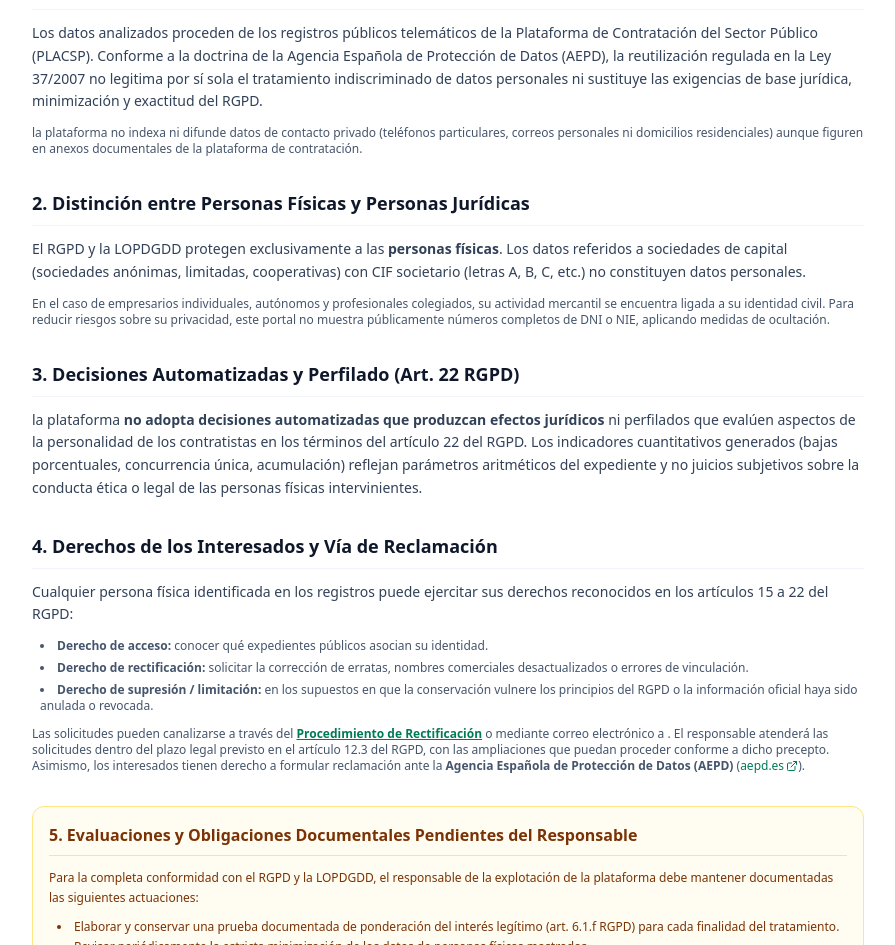
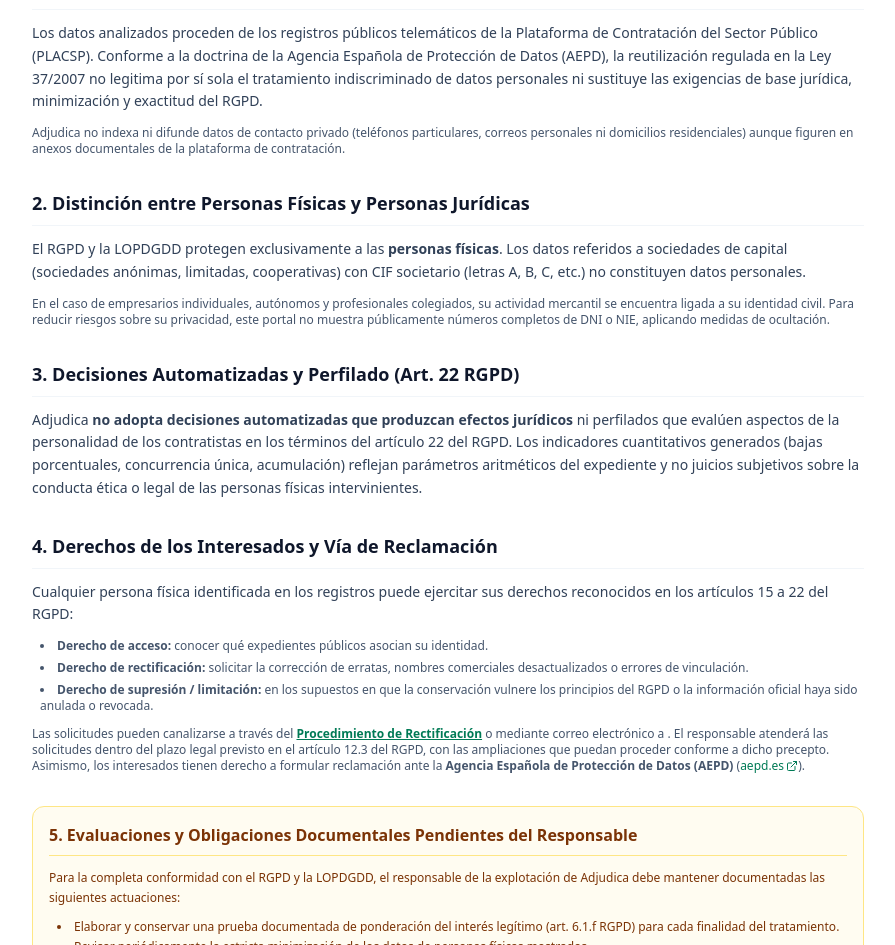
Before and after one commit to soker90/adjudica, a Next.js app: page /privacidad in a window 1280 px wide. Shown: the part 1287-2232 px from the top of the page, without its empty margins (192-1087 px from the left). Built offline with nearby package versions, Linux system fonts and the light colour scheme; no server answers.

Commit message:
feat(config): preserve instance-specific copy in src/app/privacidad/page.tsx

```diff
--- a/src/app/privacidad/page.tsx
+++ b/src/app/privacidad/page.tsx
@@ -142,7 +142,7 @@ export default function PrivacidadPage() {
             Los datos analizados proceden de los registros públicos telemáticos de la Plataforma de Contratación del Sector Público (PLACSP). Conforme a la doctrina de la Agencia Española de Protección de Datos (AEPD), la reutilización regulada en la Ley 37/2007 no legitima por sí sola el tratamiento indiscriminado de datos personales ni sustituye las exigencias de base jurídica, minimización y exactitud del RGPD.
           </p>
           <p className="text-xs text-slate-600">
-            la plataforma no indexa ni difunde datos de contacto privado (teléfonos particulares, correos personales ni domicilios residenciales) aunque figuren en anexos documentales de la plataforma de contratación.
+            {SITE_CONFIG.siteName} no indexa ni difunde datos de contacto privado (teléfonos particulares, correos personales ni domicilios residenciales) aunque figuren en anexos documentales de la plataforma de contratación.
           </p>
         </section>
 
@@ -163,7 +163,7 @@ export default function PrivacidadPage() {
             3. Decisiones Automatizadas y Perfilado (Art. 22 RGPD)
           </h2>
           <p>
-            la plataforma <strong>no adopta decisiones automatizadas que produzcan efectos jurídicos</strong> ni perfilados que evalúen aspectos de la personalidad de los contratistas en los términos del artículo 22 del RGPD. Los indicadores cuantitativos generados (bajas porcentuales, concurrencia única, acumulación) reflejan parámetros aritméticos del expediente y no juicios subjetivos sobre la conducta ética o legal de las personas físicas intervinientes.
+            {SITE_CONFIG.siteName} <strong>no adopta decisiones automatizadas que produzcan efectos jurídicos</strong> ni perfilados que evalúen aspectos de la personalidad de los contratistas en los términos del artículo 22 del RGPD. Los indicadores cuantitativos generados (bajas porcentuales, concurrencia única, acumulación) reflejan parámetros aritméticos del expediente y no juicios subjetivos sobre la conducta ética o legal de las personas físicas intervinientes.
           </p>
         </section>
 
@@ -189,7 +189,7 @@ export default function PrivacidadPage() {
             5. Evaluaciones y Obligaciones Documentales Pendientes del Responsable
           </h2>
           <p className="text-xs text-amber-900 leading-relaxed">
-            Para la completa conformidad con el RGPD y la LOPDGDD, el responsable de la explotación de la plataforma debe mantener documentadas las siguientes actuaciones:
+            Para la completa conformidad con el RGPD y la LOPDGDD, el responsable de la explotación de {SITE_CONFIG.siteName} debe mantener documentadas las siguientes actuaciones:
           </p>
           <ul className="list-disc list-inside space-y-1 text-xs text-amber-900 ml-2">
             <li>Elaborar y conservar una prueba documentada de ponderación del interés legítimo (art. 6.1.f RGPD) para cada finalidad del tratamiento.</li>
```
